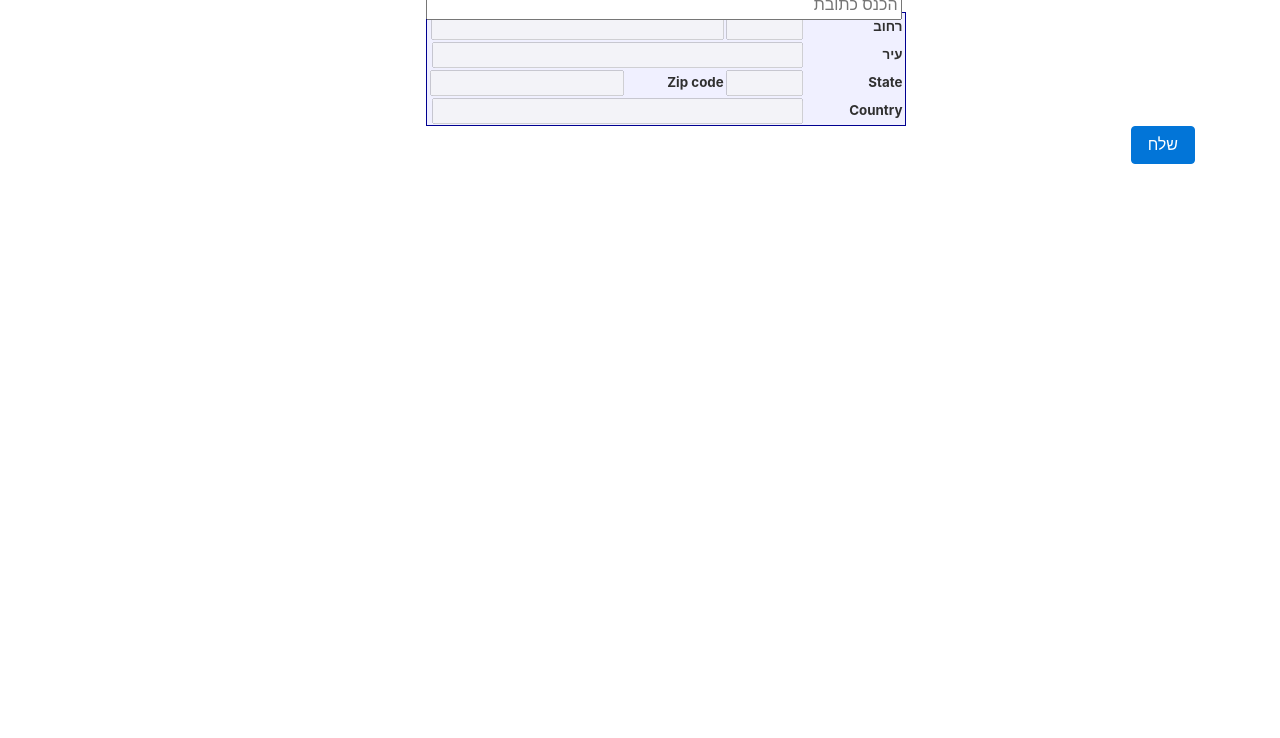
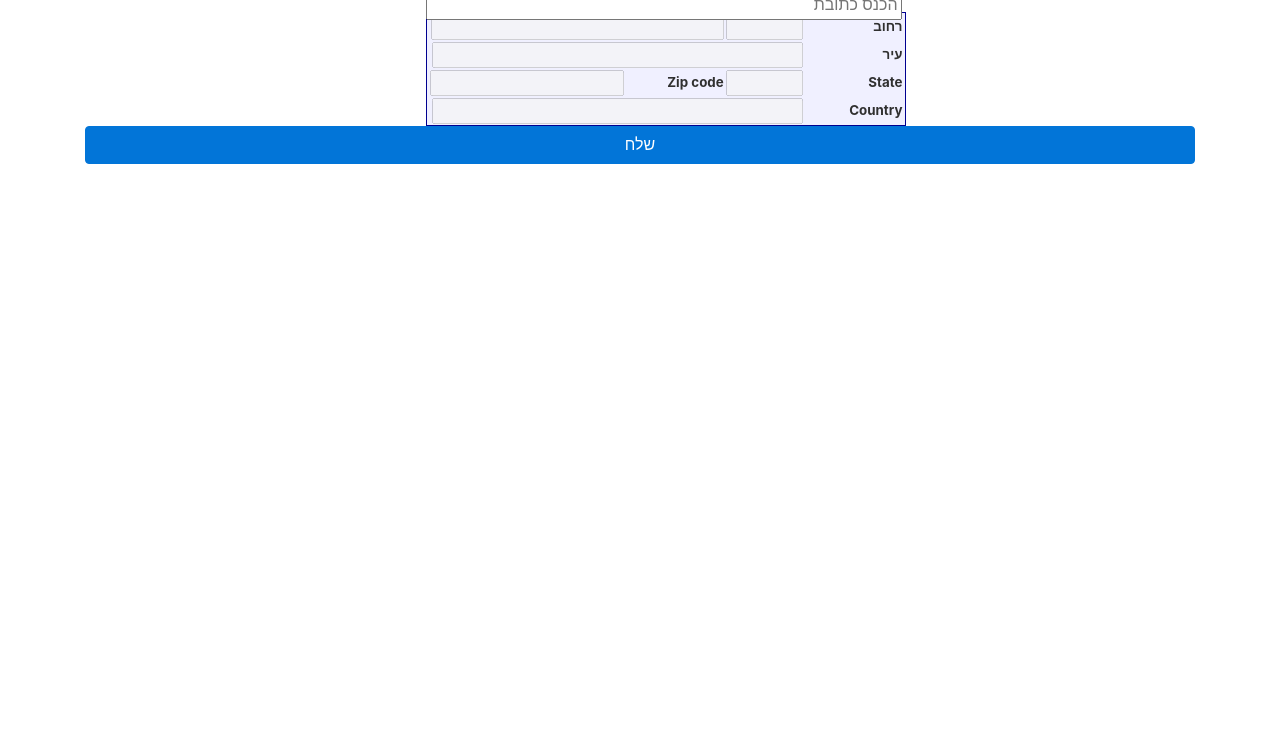
Before and after one commit to adielsh/Vue-googleMaps-Api---Supermarkets, a plain HTML site: page index.html in a window 1280 px wide. Shown: the part 62-800 px from the top of the page. Drawn offline with nearby package versions, Linux system fonts and the light colour scheme; some packages are replaced by stand-ins of ours.

Commit message:
Update index.html

```diff
--- a/index.html
+++ b/index.html
@@ -56,7 +56,7 @@
     </table>
 <div class="row">
      <div class="col-md-12">
-     <button class="btn btn-primary" @click="sendMyLoc" class="middle" >שלח</button>
+     <button class="btn btn-primary btn-block" @click="sendMyLoc" class="middle" >שלח</button>
      </div>
 </div>
 
```
